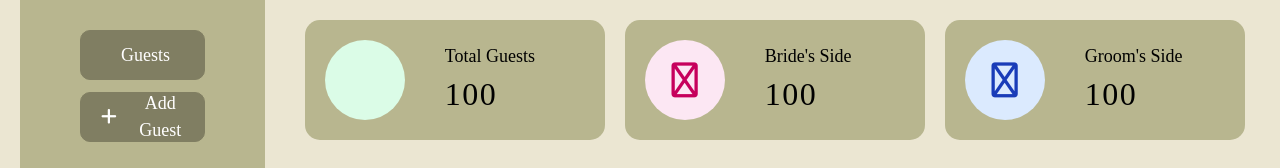
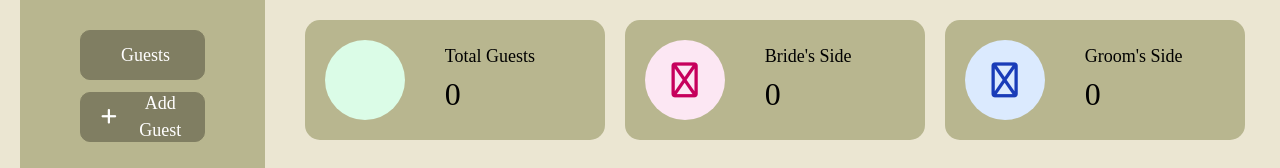
Before and after one commit to Yorkshirefish/wedding-guest-app, a React (Vite) app in the folder client/: page / in a window 1280 px wide. Shown: the part 274-442 px from the top of the page. Built offline with nearby package versions, Linux system fonts and the light colour scheme; no server answers; some icons are missing; a web font is replaced by a local one.

Commit message:
Building guestCount functionality

```diff
--- a/client/src/components/core/guestCount.jsx
+++ b/client/src/components/core/guestCount.jsx
@@ -1,4 +1,10 @@
-export default function GuestCount() {
+
+
+export default function GuestCount({guests}) {
+
+    const groomCount = guests.filter((guest) => guest.side === "Groom")
+    const brideCount = guests.filter((guest) => guest.side === "Bride")
+
     return (
         <div id="guest-count" className="flex flex-row gap-5">
             <div className="count-cont">
@@ -7,7 +13,7 @@ export default function GuestCount() {
                 </div>
                 <div>
                     <p className="count-title">Total Guests</p>
-                    <p className="count-number">100</p>
+                    <p className="count-number">{guests.length}</p>
                 </div>
             </div>
             <div className="count-cont">
@@ -16,7 +22,7 @@ export default function GuestCount() {
                 </div>
                 <div>
                     <p className="count-title">Bride's Side</p>
-                    <p className="count-number">100</p>
+                    <p className="count-number">{brideCount.length}</p>
                 </div>
             </div>
             <div className="count-cont">
@@ -25,7 +31,7 @@ export default function GuestCount() {
                 </div>
                 <div>
                     <p className="count-title">Groom's Side</p>
-                    <p className="count-number">100</p>
+                    <p className="count-number">{groomCount.length}</p>
                 </div>
             </div>
         </div>
--- a/client/src/components/layouts/dashboard.jsx
+++ b/client/src/components/layouts/dashboard.jsx
@@ -29,9 +29,6 @@ export default function Dashboard({toggleVisibility, formVisibility}) {
         setGuest(guest)
     }
 
-
-    console.log(guests)
-
     return (
         <div className="w-full h-full p-10">
 
@@ -45,10 +42,10 @@ export default function Dashboard({toggleVisibility, formVisibility}) {
             </div>
 
             {/*Filter Section*/}
-            <GuestFitlers />
+            <GuestFitlers/>
 
             {/*Guest Count Section*/}
-            <GuestCount/>
+            <GuestCount guests={guests}/>
 
             {/*Guest Table section*/}
              <GuestTable guests={guests} deleteGuest={deleteGuest} editGuest={editGuest} toggleVisibility={toggleVisibility}/>
```
